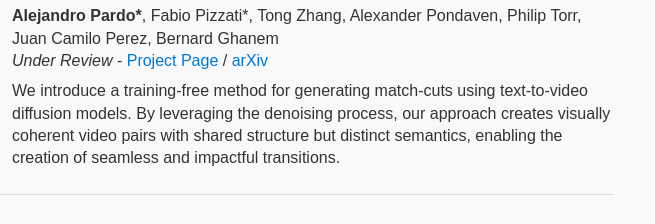
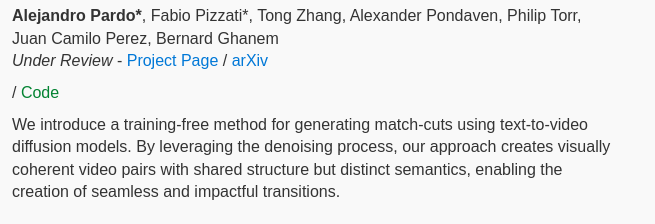
Before and after one commit to PardoAlejo/pardoalejo.github.io, a plain HTML site: page index.html in a window 1280 px wide. Shown: the part 640-864 px from the top of the page, 410-1065 px from the left. Drawn offline with Linux system fonts and the light colour scheme.

Commit message:
Update index.html
Add code to matchdiff

```diff
--- a/index.html
+++ b/index.html
@@ -59,7 +59,7 @@
         <div class="content">
           <h3><a href="https://matchdiffusion.github.io">MatchDiffusion: Training-free Generation of Match-Cuts</a></h3>
           <p><b>Alejandro Pardo*</b>, Fabio Pizzati*, Tong Zhang, Alexander Pondaven, Philip Torr, Juan Camilo Perez, Bernard Ghanem<br>
-          <i>Under Review</i> - <a href="https://matchdiffusion.github.io">Project Page</a> / <a href="https://arxiv.org/abs/2411.18677">arXiv</a></p>
+          <i>Under Review</i> - <a href="https://matchdiffusion.github.io">Project Page</a> / <a href="https://arxiv.org/abs/2411.18677">arXiv</a></p> / <a href="https://github.com/PardoAlejo/MatchDiffusion">Code</a></p>
           <p>
             We introduce a training-free method for generating match-cuts using text-to-video diffusion models.
             By leveraging the denoising process, our approach creates visually coherent video pairs with shared structure but distinct semantics, enabling the creation of seamless and impactful transitions.
```
